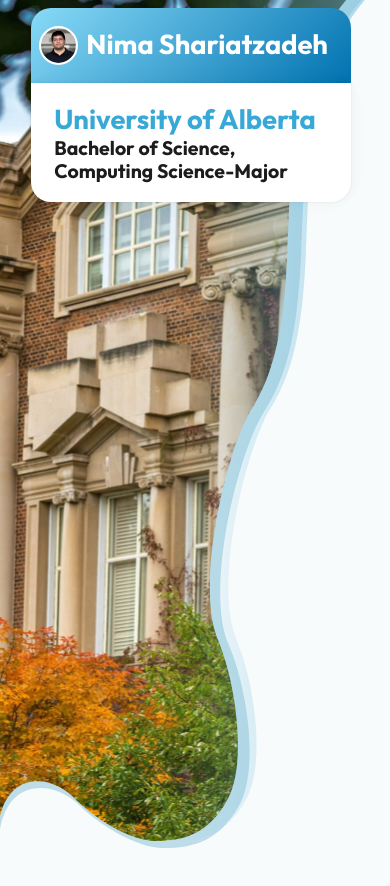
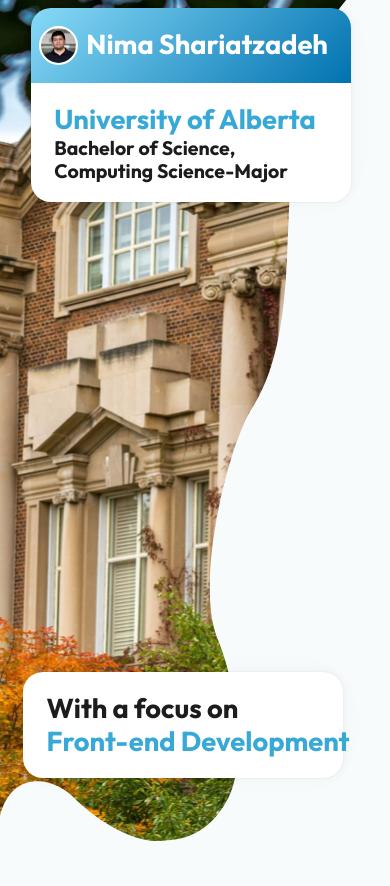
Before and after one commit to NimaShariatz/profile_page, a React (Vite) app: page / in a window 390 px wide. Shown: the top 886 px of the page. Built offline with nearby package versions, Linux system fonts and the light colour scheme.

Commit message:
primary education section done.

```diff
--- a/src/components/Education/Education.css
+++ b/src/components/Education/Education.css
@@ -48,6 +48,9 @@
     left:-500px;
     top:2vw;
     z-index: 5;
+    box-shadow: var(--box_shadow);
+    border-radius: 20px;
+
 }
 
 #profile_card{
@@ -76,18 +79,22 @@
     padding-block: 20px;
     background: #fff;
     border-radius: 0 0 20px 20px;
-
-    box-shadow:
-        0px 0px 1.5px rgba(0, 0, 0, 0.05),
-        0px 0px 3.9px rgba(0, 0, 0, 0.034),
-        0px 0px 8px rgba(0, 0, 0, 0.028),
-        0px 0px 16.4px rgba(0, 0, 0, 0.022),
-        0px 0px 45px rgba(0, 0, 0, 0.016)
-    ;
 }
 
 
+#education_focus_card{
+    position: absolute;
+    right: -650px;
+    bottom: 17vw;
+    width: 445px;
+    z-index: 5;
+    padding-inline: 23px;
+    padding-block: 20px;
+    box-shadow: var(--box_shadow);
+    border-radius: 20px;
+    background-color: #fff;
 
+}
 
 
 
@@ -103,4 +110,8 @@
         width: 9vw;
         height: 9vw;
     }
+
+    #education_focus_card{
+        width: 82vw;
+    }
 }
--- a/src/components/Education/Education.jsx
+++ b/src/components/Education/Education.jsx
@@ -8,13 +8,17 @@ import gsap from "gsap";
 const Education = () => {
 
     useEffect(() => {
-        gsap.to(".uofa_img_border", { width: '93%', duration: 3.1, opacity: 1, ease:"back.out" });
-        gsap.to("#uofa_div", { width: '90%', duration: 3, opacity: 1, ease:"back.out" });
+        gsap.to(".uofa_img_border", { width: '93%', duration: 3.1, ease:"back.out" });
+        gsap.to("#uofa_div", { width: '90%', duration: 3, ease:"back.out" });
 
         if (window.innerWidth > 760) {
-            gsap.to("#edu_card_container", { left: '9%', duration: 3, opacity: 1, ease:"back.out" });
+            gsap.to("#edu_card_container", { left: '9%', duration: 3, ease:"back.out" });
+            gsap.to("#education_focus_card", { right: '5%', duration: 3, ease:"back.out" });
+
         }else{
-            gsap.to("#edu_card_container", { left: '8%', duration: 2, opacity: 1, ease:"ease" });
+            gsap.to("#edu_card_container", { left: '8%', duration: 2, ease:"ease" });
+            gsap.to("#education_focus_card", { right: '12%', duration: 2, ease:"ease" });
+
         }
 
 
@@ -24,9 +28,13 @@ const Education = () => {
     useEffect(() => {
         const handleResize = () => {
             if (window.innerWidth > 760) {
-                gsap.to("#edu_card_container", { left: '9%', duration: 3, opacity: 1, ease:"back.out" });
+                gsap.to("#edu_card_container", { left: '9%', duration: 3, ease:"ease" });
+                gsap.to("#education_focus_card", { right: '5%', duration: 3, ease:"ease" });
+
             }else{
-                gsap.to("#edu_card_container", { left: '8%', duration: 2, opacity: 1, ease:"ease" });
+                gsap.to("#edu_card_container", { left: '8%', duration: 2, ease:"ease" });
+                gsap.to("#education_focus_card", { right: '12%', duration: 2, ease:"ease" });
+
             }
         };
 
@@ -93,6 +101,11 @@ const Education = () => {
             </div>
 
 
+            <div id="education_focus_card">
+                <h1>With a focus on <p style={{ color:"var(--blue2)", display:"inline", textWrap:"nowrap"}}>Front-end Development</p></h1>
+            </div>
+
+
         </div>
 
 
--- a/src/index.css
+++ b/src/index.css
@@ -29,6 +29,14 @@
   --sect_color1:#80c4de;
   --sect_color2:#e9adc4;
   --sect_color3:#edb563;
+
+  --box_shadow:
+  0px 0px 1.5px rgba(0, 0, 0, 0.05),
+  0px 0px 3.9px rgba(0, 0, 0, 0.034),
+  0px 0px 8px rgba(0, 0, 0, 0.028),
+  0px 0px 16.4px rgba(0, 0, 0, 0.022),
+  0px 0px 45px rgba(0, 0, 0, 0.016)
+;
 
   --fontWeight-regular:300;
   --fontWeight-semi-bold:400;
```
